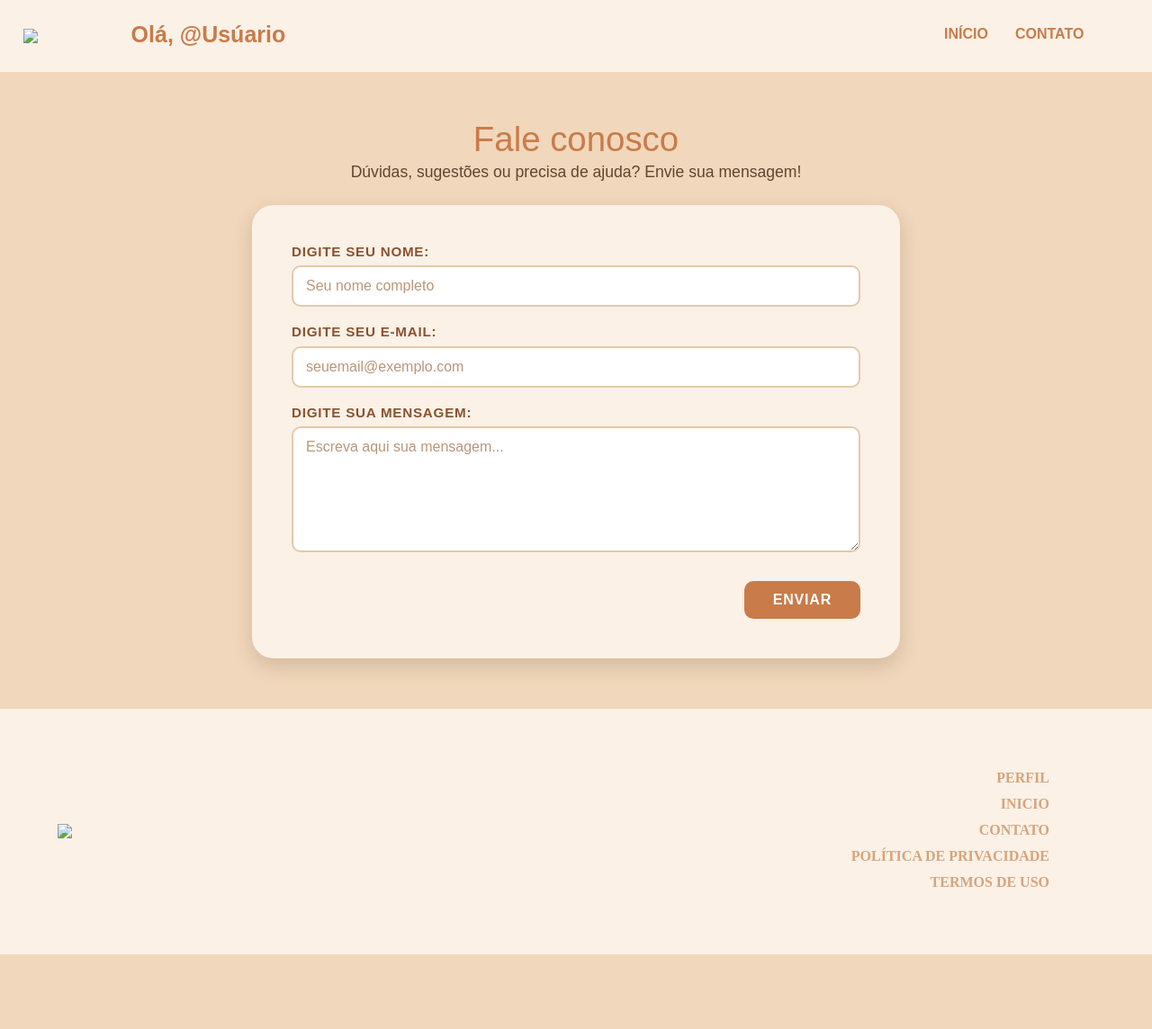
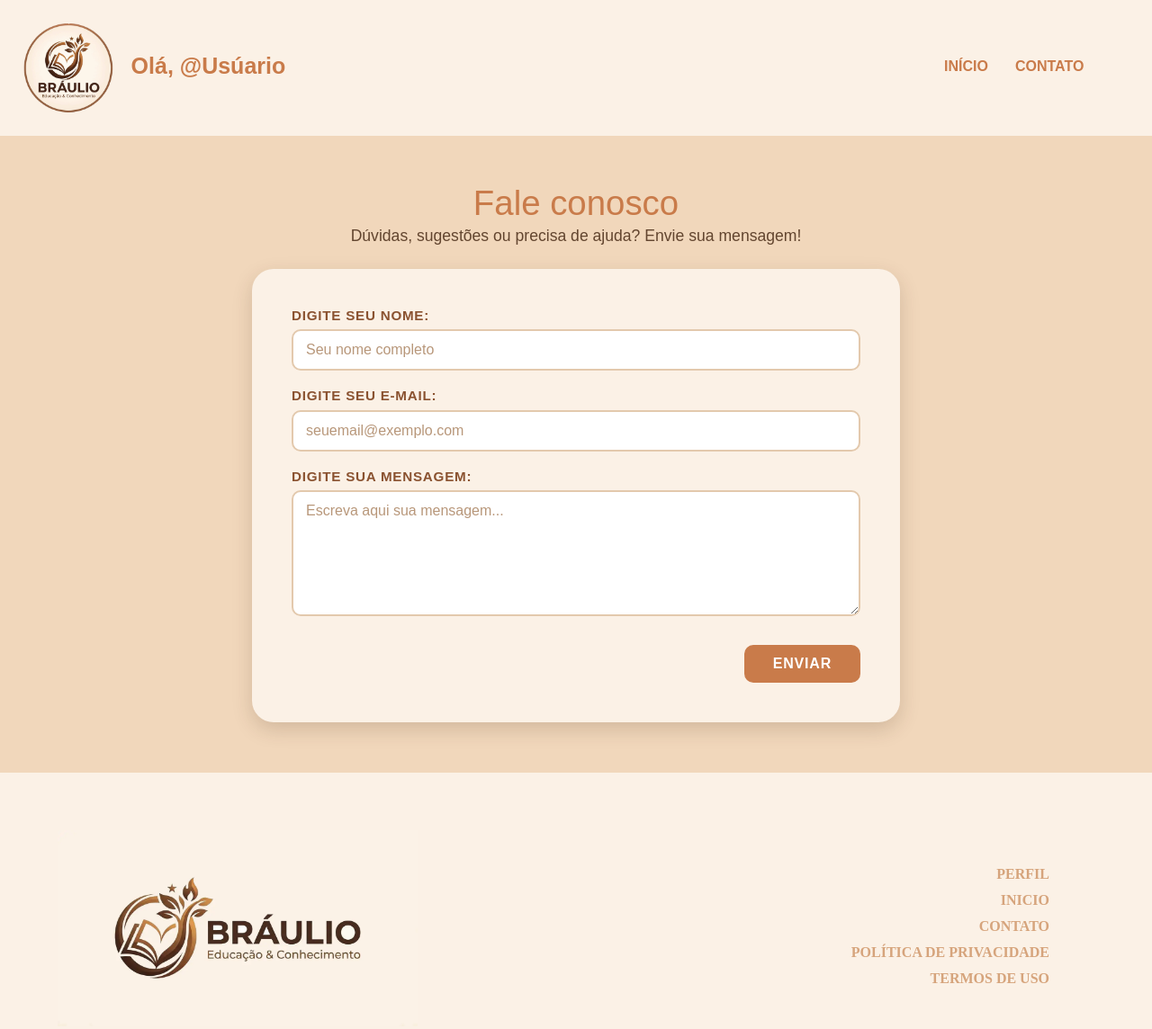
Before and after one commit to Sr-Salvador/Braulio, a plain HTML site: page ajuda.html in a window 1280 px wide. Shown: the whole page at 90% size. Before the commit the page ends 1061 px from the top, so only its background shows below. Drawn offline with Linux system fonts and the light colour scheme; the site is published under a folder, as on GitHub Pages, so addresses that start at the root find nothing.

```diff
--- a/ajuda.html
+++ b/ajuda.html
@@ -6,13 +6,13 @@
     <meta name="viewport" content="width=device-width, initial-scale=1.0">
     <link rel="stylesheet" href="reset.css">
     <link rel="stylesheet" href="ajuda.css">
-    <link rel="icon" type="image/png" href="/logofinalizada.webp">
+    <link rel="icon" type="image/png" href="logofinalizada.webp">
     <title>Entre em contato conosco!</title>
 </head>
 <body>
     <header>
         <div class="menu">
-            <h1><img src="/logofinalizada.webp" width="100"><a href="perfil.html" class="link-animado">Olá,
+            <h1><img src="logofinalizada.webp" width="100"><a href="perfil.html" class="link-animado">Olá,
                     @Usúario</a></h1>
 
             <button class="hamburger" id="hamburger" aria-label="Abrir menu" aria-expanded="false"
@@ -53,7 +53,7 @@
     </main>
     <footer>
         <div class="rodape">
-            <img src="/logo estendida1.webp" width="400">
+            <img src="logo estendida1.webp" width="400">
             <nav>
                 <ul>
                     <li><a href="perfil.html" class="link-animado">Perfil</a></li>
```
